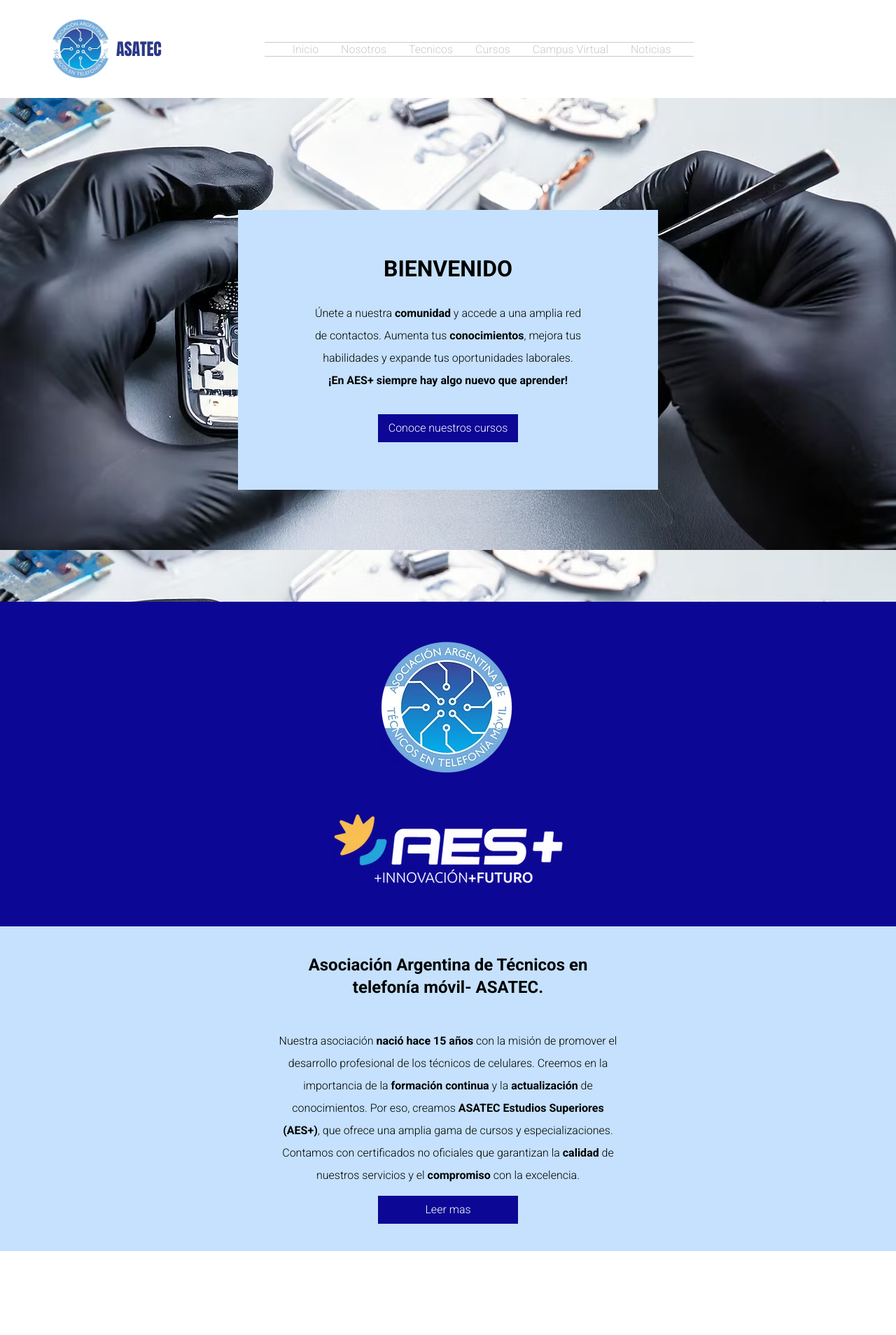
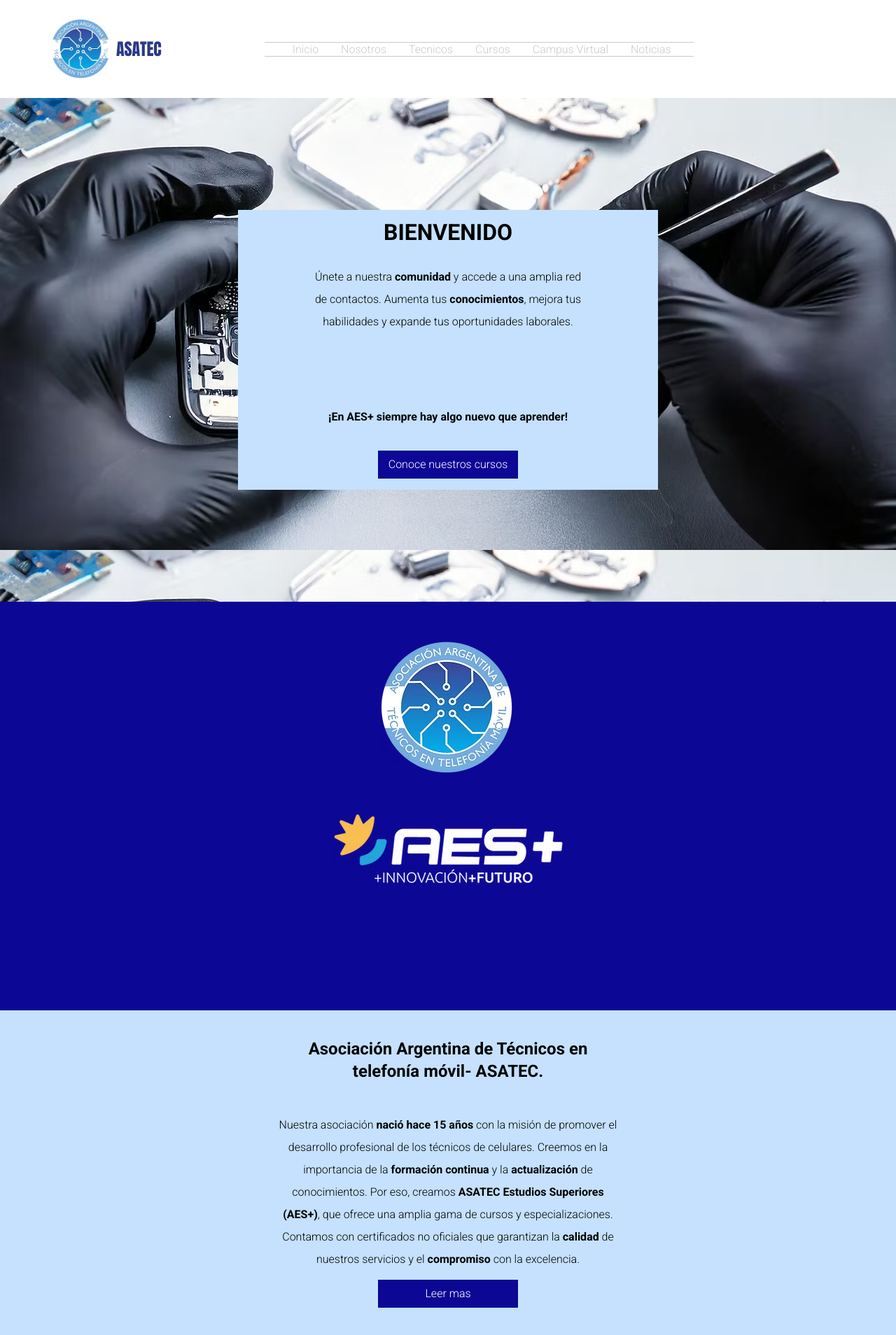
Before and after one commit to polter94/asatec-main, a React (Vite) app: page / in a window 1280 px wide. Shown: the top 1908 px of the page at 70% size. Before the commit the page ends 1788 px from the top, so only its background shows below. Built offline with nearby package versions, Linux system fonts and the light colour scheme.

Commit message:
testeo de fix para bajas resoluciones

```diff
--- a/src/components/Pages/inicio.css
+++ b/src/components/Pages/inicio.css
@@ -11,6 +11,7 @@
     display: flex;
     flex-direction: column;
     align-items: center;
+    height: 65vh;
 
     background-color: #0d0795;
 
@@ -22,6 +23,7 @@
     display: flex;
     flex-direction: column;
     align-items: center;
+    height: 65vh;
 
     background-color: #c5e1fd;
 
@@ -40,7 +42,7 @@
 
     background-color: #c5e1fd;
     width: min(600px, 75vw);
-    height: 400px;
+    height: min(400px, 60vh);
 }
 
 .container-transp {
@@ -53,7 +55,7 @@
     line-height: 2rem;
 
     width: min(500px, 70vw);
-    height: 400px;
+    height: min(400px, 60vh);
 }
 
 .container-transp h2 {
@@ -65,6 +67,7 @@
     width: 450px;
 
     width: min(400px, 65vw);
+    height: min(200px, 45vh);
 }
 
 .boton {
```
Also changed, not shown: 4 other files (tests, documents, lock files or other folders).
